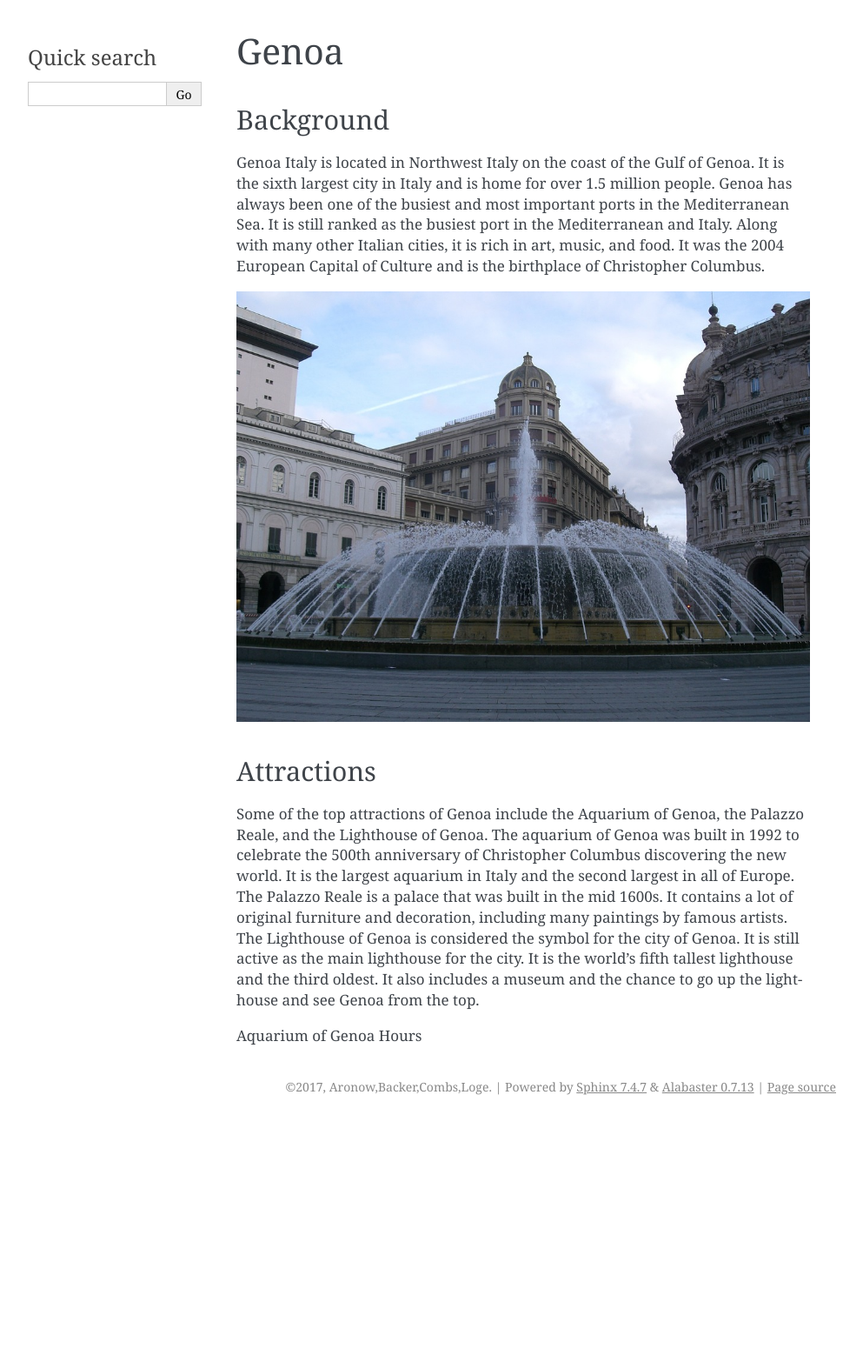
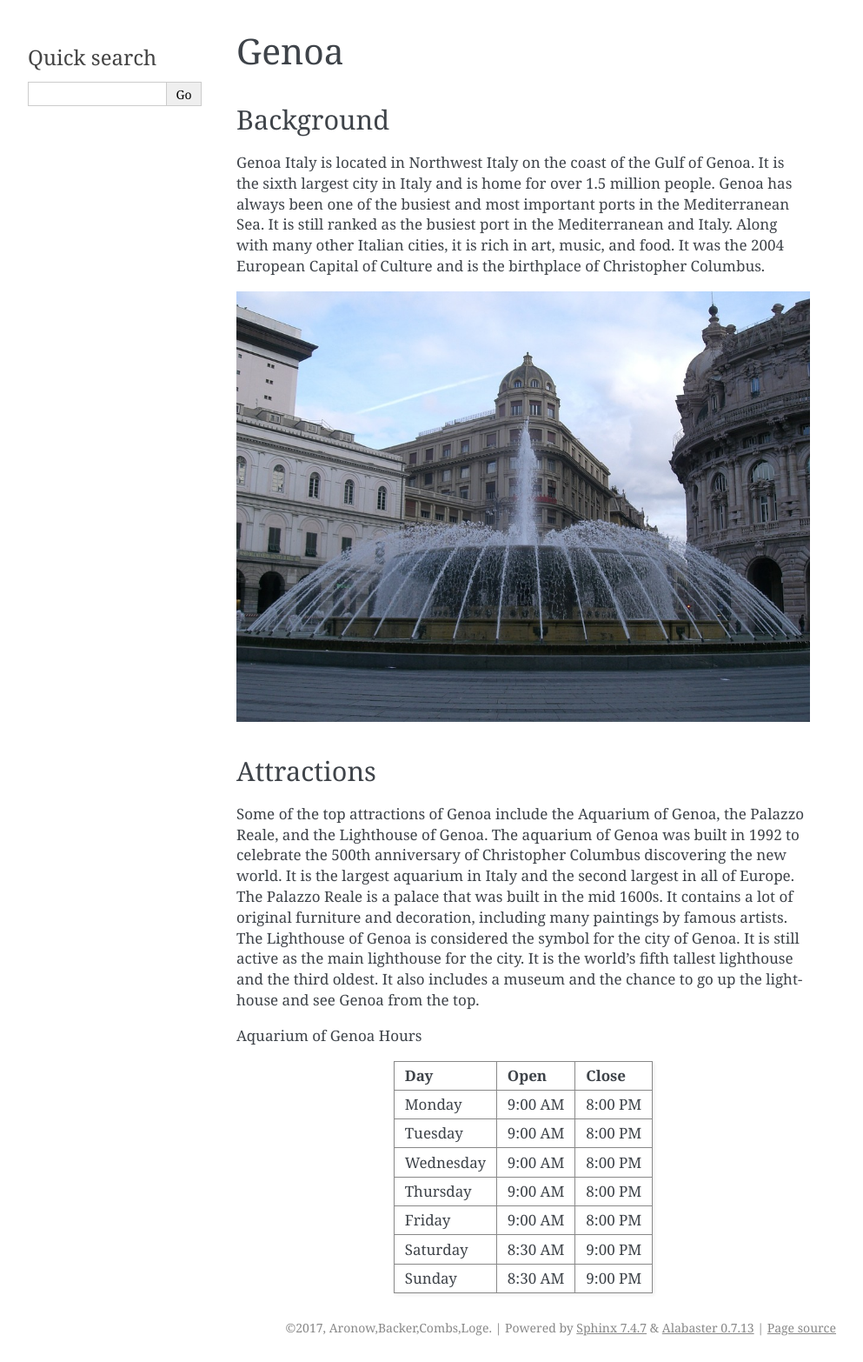
Before and after one commit to tloge/Cities_In_Italy, a Sphinx documentation site: the page built from source/genoa/index.rst, in a window 1280 px wide. Shown: the whole page at 87% size, without its empty margins (148-1141 px from the left). Built offline with Sphinx 7.4.7, drawn with Linux system fonts in a browser that asks for light colours; before the commit the page ends 1289 px from its top, so only the background shows below that.

Commit message:
Fixed links and Table

```diff
--- a/source/florence/index.rst
+++ b/source/florence/index.rst
@@ -11,4 +11,4 @@ Florence is located in central Italy and has a population of around 1,520,000 pe
 Attractions
 -----------
 
-Some of the main attractions of the city include the Cattedral di Santa Maria del Fiore (aka the Florence Cathedral), Uffizi gallary, and the Galleria dell'Accademia. It includes the Brunelleschi Dome, which is the largest brick dome ever constructed. During its history, it has been the site of many important events, including the `Pazzi Conspiracy <https://www.britannica.com/event/Pazzi-conspiracy>`_.. The Uffizi gallary is one of the largest, most visited, and well known art gallaries in the world. It is especially known for its work from the Italian Renaissance. The Uffiza gallary is now under renevation in hope of adding to the displaying space. The Galleria dell'Accademia is another famous art gallary in Florence best known for Michelangelo's sculpture of David.
+Some of the main attractions of the city include the Cattedral di Santa Maria del Fiore (aka the Florence Cathedral), Uffizi gallary, and the Galleria dell'Accademia. It includes the Brunelleschi Dome, which is the largest brick dome ever constructed. During its history, it has been the site of many important events, including the `Pazzi Conspiracy <https://www.britannica.com/event/Pazzi-conspiracy>`_. The Uffizi gallary is one of the largest, most visited, and well known art gallaries in the world. It is especially known for its work from the Italian Renaissance. The Uffiza gallary is now under renevation in hope of adding to the displaying space. The Galleria dell'Accademia is another famous art gallary in Florence best known for Michelangelo's sculpture of David.
--- a/source/genoa/index.rst
+++ b/source/genoa/index.rst
@@ -16,14 +16,14 @@ Some of the top attractions of Genoa include the Aquarium of Genoa, the Palazzo
 
 Aquarium of Genoa Hours
 
-=========  =========  =========
+=========  =======    =======
 Day        Open       Close
-=========  =========  =========
+=========  =======    =======
 Monday     9:00 AM    8:00 PM
 Tuesday    9:00 AM    8:00 PM
 Wednesday  9:00 AM    8:00 PM
-Thursday    9:00 AM    8:00 PM
+Thursday   9:00 AM    8:00 PM
 Friday     9:00 AM    8:00 PM
 Saturday   8:30 AM    9:00 PM
-Sunday     8:30 AM   9:00 PM
-=========  =========  =========
+Sunday     8:30 AM    9:00 PM
+=========  =======    =======
--- a/source/milan/index.rst
+++ b/source/milan/index.rst
@@ -10,4 +10,4 @@ Milan is located in North-Central Italy, and it has the most populous metropolit
 
 Attractions
 -----------
-Some of the main tourist attractions include the Milan Cathedral (Seen above), the Sforza Castle, and Santa Maria delle Grazie. The Milan Cathedral is the third largest church in the world, and is located in the central part of the city. Construction began in 1386, and it had things added to it until the mid 1800s. The `Sforza Castle <https://www.milanocastello.it/en>`_. is located less than a mile away from the Milan Cathedral. It is a massive fortress that was originally constructed in the 1300s. It houses many museums, including art by Leanardo Da Vinci and Michelangelo. Santa Maria delle Grazie is a gothic church just North-West of the city center. It houses Leanardo Da Vinci's famous painting called "The Last Supper".
+Some of the main tourist attractions include the Milan Cathedral (Seen above), the Sforza Castle, and Santa Maria delle Grazie. The Milan Cathedral is the third largest church in the world, and is located in the central part of the city. Construction began in 1386, and it had things added to it until the mid 1800s. The `Sforza Castle <https://www.milanocastello.it/en>`_ is located less than a mile away from the Milan Cathedral. It is a massive fortress that was originally constructed in the 1300s. It houses many museums, including art by Leanardo Da Vinci and Michelangelo. Santa Maria delle Grazie is a gothic church just North-West of the city center. It houses Leanardo Da Vinci's famous painting called "The Last Supper".
```
